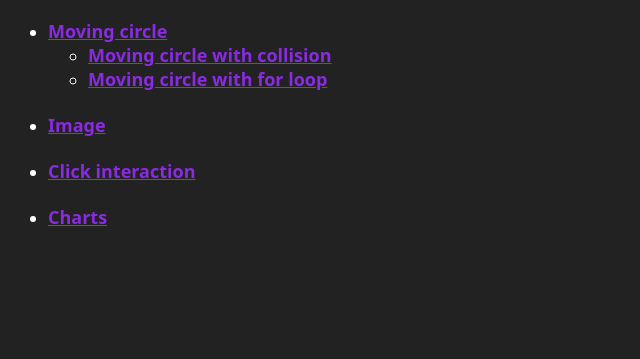
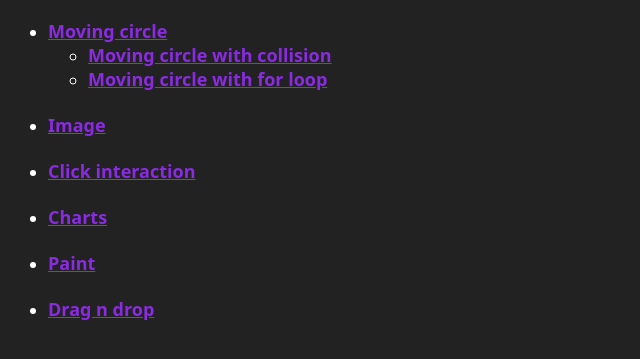
Before and after one commit to migliorelli/learning-canvas, a plain HTML site: page index.html in a window 1280 px wide. Shown: the part 113-472 px from the top of the page, without its empty margins (0-640 px from the left). Drawn offline with Linux system fonts and the light colour scheme.

Commit message:
:sparkles: feat: home update

```diff
--- a/index.html
+++ b/index.html
@@ -42,6 +42,10 @@
       <li><a href="./click/">Click interaction</a></li>
       <br />
       <li><a href="./charts/">Charts</a></li>
+      <br />
+      <li><a href="./draw/">Paint</a></li>
+      <br />
+      <li><a href="./drag-n-drop/">Drag n drop</a></li>
     </ul>
   </body>
 </html>
```
